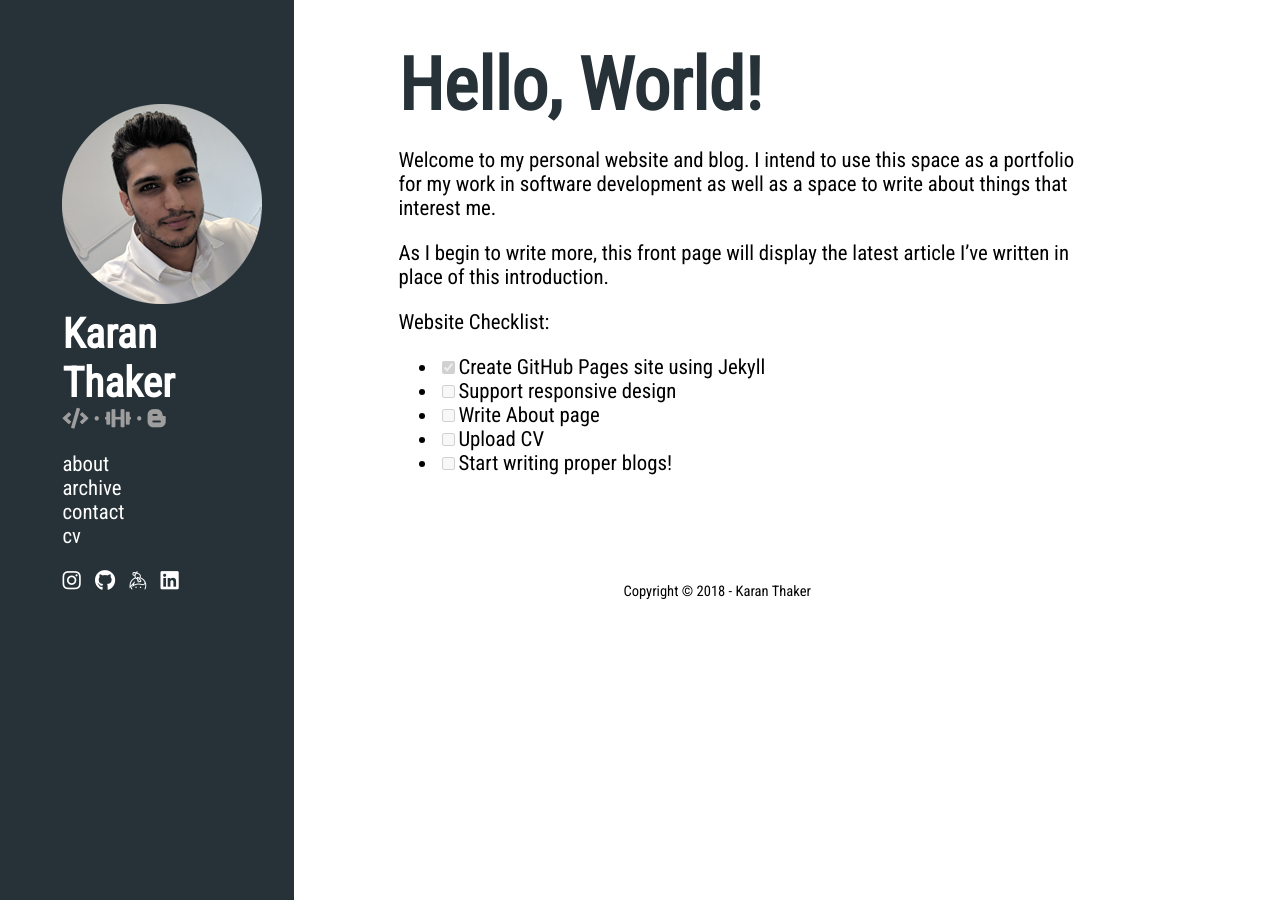
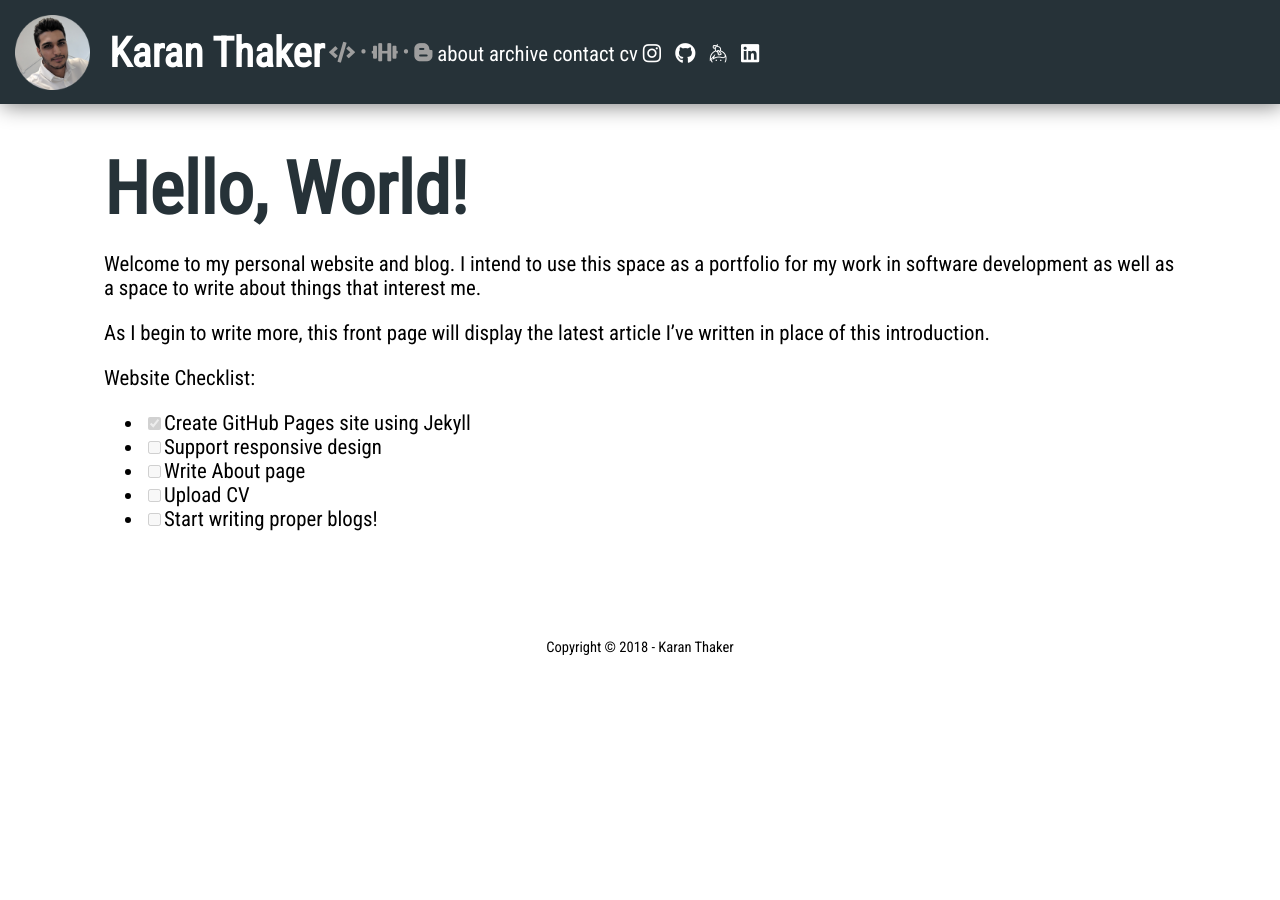
Before and after one commit to p-karanthaker/p-karanthaker.github.io, a Jekyll site: the page built from index.md, in a window 1280 px wide and 900 px high. Built offline with Jekyll 4.4.1, drawn with Linux system fonts in a browser that asks for light colours; nearby versions of some CDN libraries.

Commit message:
Responsive Media Queries
Added responsive media queries so layout changes on devices less than 1336px wide.

```diff
--- a/assets/css/styles.css
+++ b/assets/css/styles.css
@@ -7,7 +7,6 @@ body {
   height: 100%;
   margin: 0;
   font-size: 1.3em;
-  background-color: #263238;
 }
 
 .container {
@@ -16,17 +15,20 @@ body {
 }
 
 .left {
-  width: 23%;
+  width: 25%;
   position: fixed;
   height: 100%;
   color: #fff;
+  background-color: #263238;
+  box-shadow:2px 2px 20px grey;
+  z-index: 1;
 }
 
 .right {
   position: absolute;
   right: 0;
   min-height: 100%;
-  width: 77%;
+  width: 75%;
   background: #fff;
 }
 
@@ -37,7 +39,8 @@ body {
 
 header {
   height: auto;
-  padding: 5em 3em;
+  padding-top: 5em;
+  padding-left: 3em;
 }
 
 h1, h2, h3, h4, h5, h6, header p {
@@ -76,3 +79,41 @@ footer {
 a:hover {
   color: #1976D2;
 }
+
+@media only screen and (max-width: 1335px) {
+  .left {
+    width: 100%;
+    height: 5em;
+    top: 0;
+  }
+
+  header {
+    padding: 0;
+    height: inherit;
+  }
+
+  header img {
+    width: 75px;
+    height: 75px;
+    padding: 0.7em;
+  }
+
+  header * {
+    display: inline;
+    vertical-align: middle;
+  }
+
+  .bar-content {
+    height: inherit;
+  }
+
+  .right {
+    width: 100%;
+    padding-top: 5em;
+  }
+
+  .content, footer {
+    max-width: 100%;
+  }
+
+}
```
